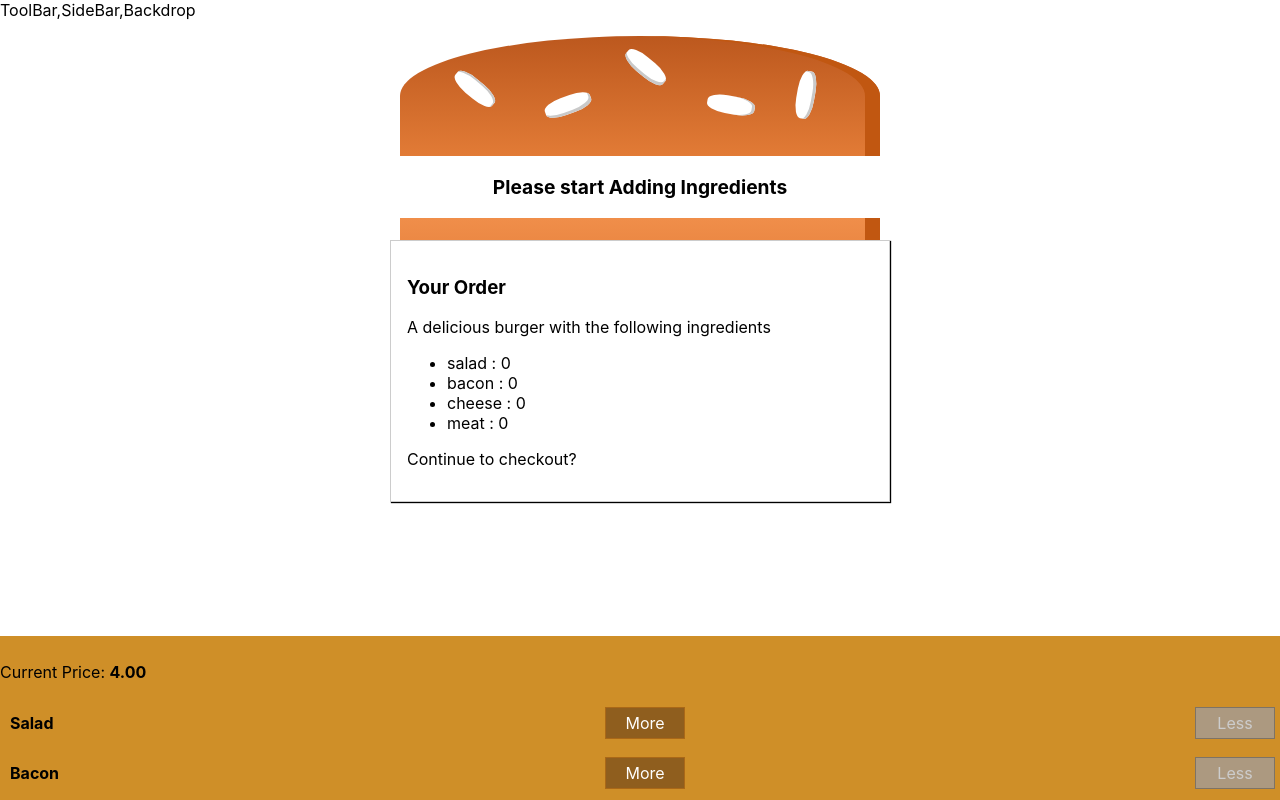
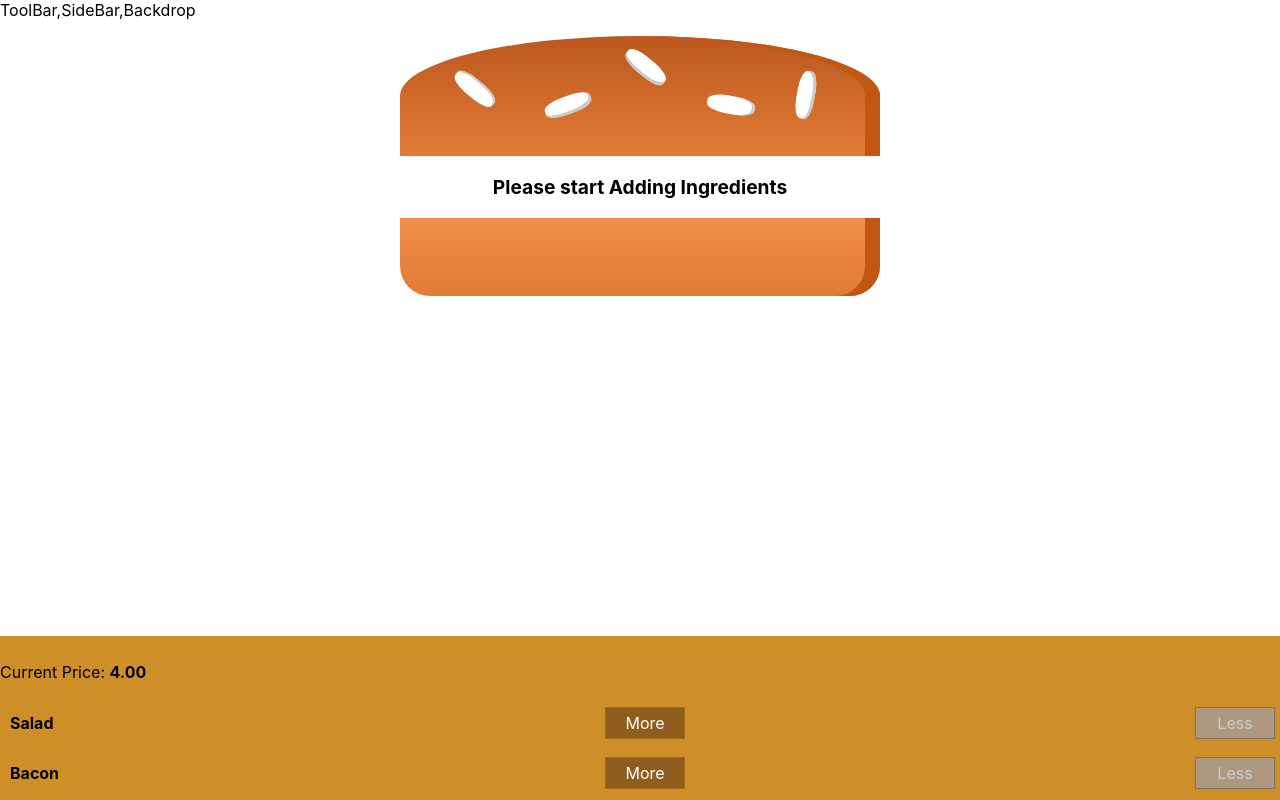
Before and after one commit to TonyKioko/BurgerHub, a React app: page / in a window 1280 px wide. Shown: the top 800 px of the page. Built offline with nearby package versions, Linux system fonts and the light colour scheme.

Commit message:
modal switching properly

```diff
--- a/src/components/Burger/BuildControls/BuildControls.js
+++ b/src/components/Burger/BuildControls/BuildControls.js
@@ -18,7 +18,7 @@
       />
     )
     )}
-    <button className="OrderButton" disabled={!props.purchasable}>ORDER NOW</button>
+    <button className="OrderButton" disabled={!props.purchasable} onClick={props.ordered}>ORDER NOW</button>
   </div>
 )
 
--- a/src/components/UI/Modal/Modal.js
+++ b/src/components/UI/Modal/Modal.js
@@ -2,7 +2,7 @@
 import './Modal.css';
 
 const modal = (props) => (
-  <div className="Modal">
+  <div className="Modal" style={{transform:props.show? 'translateY(0)':'translateY(-100vh)',opacity:props.show?'1':'0'}}>
 {props.children}
   </div>
 )
--- a/src/containers/BurgerBuilder/BurgerBuilder.js
+++ b/src/containers/BurgerBuilder/BurgerBuilder.js
@@ -23,7 +23,8 @@
 
     },
     totalPrice:4,
-    purchasable:false
+    purchasable:false,
+    purchasing:false
   }
 
   updatePurchaseState (ingredients) {
@@ -74,7 +75,9 @@
   this.updatePurchaseState(updateIngredients)
 
 }
-
+purchaseHandler = () => {
+  this.setState({purchasing:true})
+}
   render() {
     const disabledInfo ={
       ...this.state.ingredients
@@ -84,13 +87,14 @@
     }
     return (
       <Aux>
-        <Modal>
+        <Modal show={this.state.purchasing}>
 <OrderSummary ingredients={this.state.ingredients} />
         </Modal>
 <Burger ingredients={this.state.ingredients}/>
 <BuildControls ingredientAdded={this.addIngredientsHandler} ingredientRemoved={this.removeIngredientsHandler} disabled={disabledInfo}
 price={this.state.totalPrice}
 purchasable={this.state.purchasable}
+ordered={this.purchaseHandler}
    />
 
       </Aux>
```
